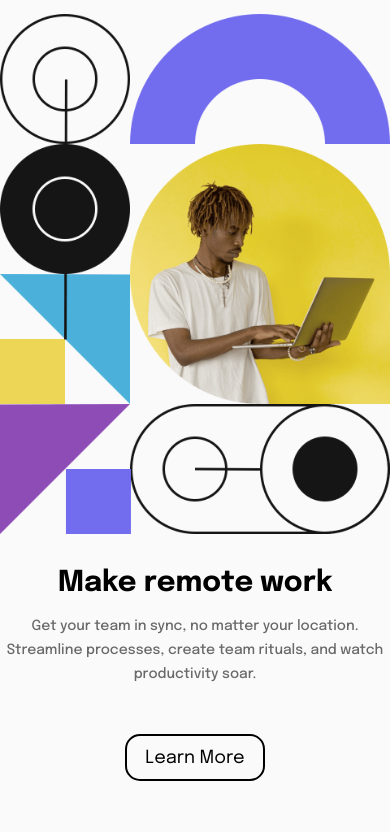
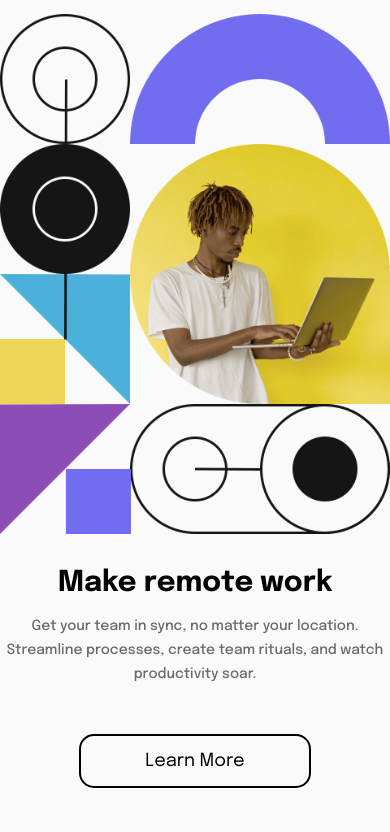
Before and after one commit to benj4627/47introSectionDropdown, a plain HTML site: page index.html in a window 390 px wide. Shown: the part 94-926 px from the top of the page. Drawn offline with Linux system fonts and the light colour scheme.

Commit message:
Update styles.css

```diff
--- a/assets/css/styles.css
+++ b/assets/css/styles.css
@@ -228,6 +228,7 @@ form {
 
     .learnBtn {
         margin: unset;
+        padding: 1rem 4rem;
     }
 
     .contentContainer {
```
